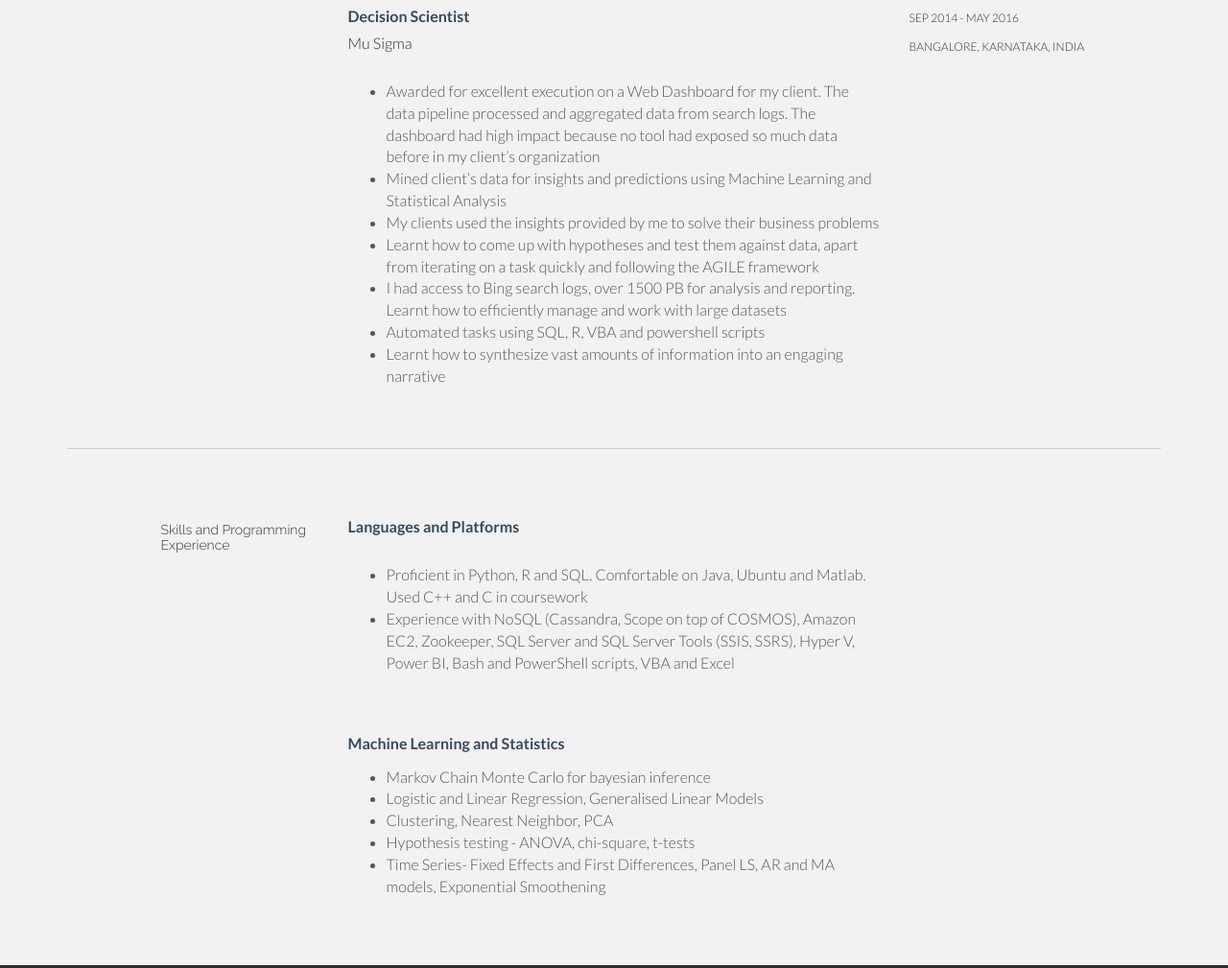
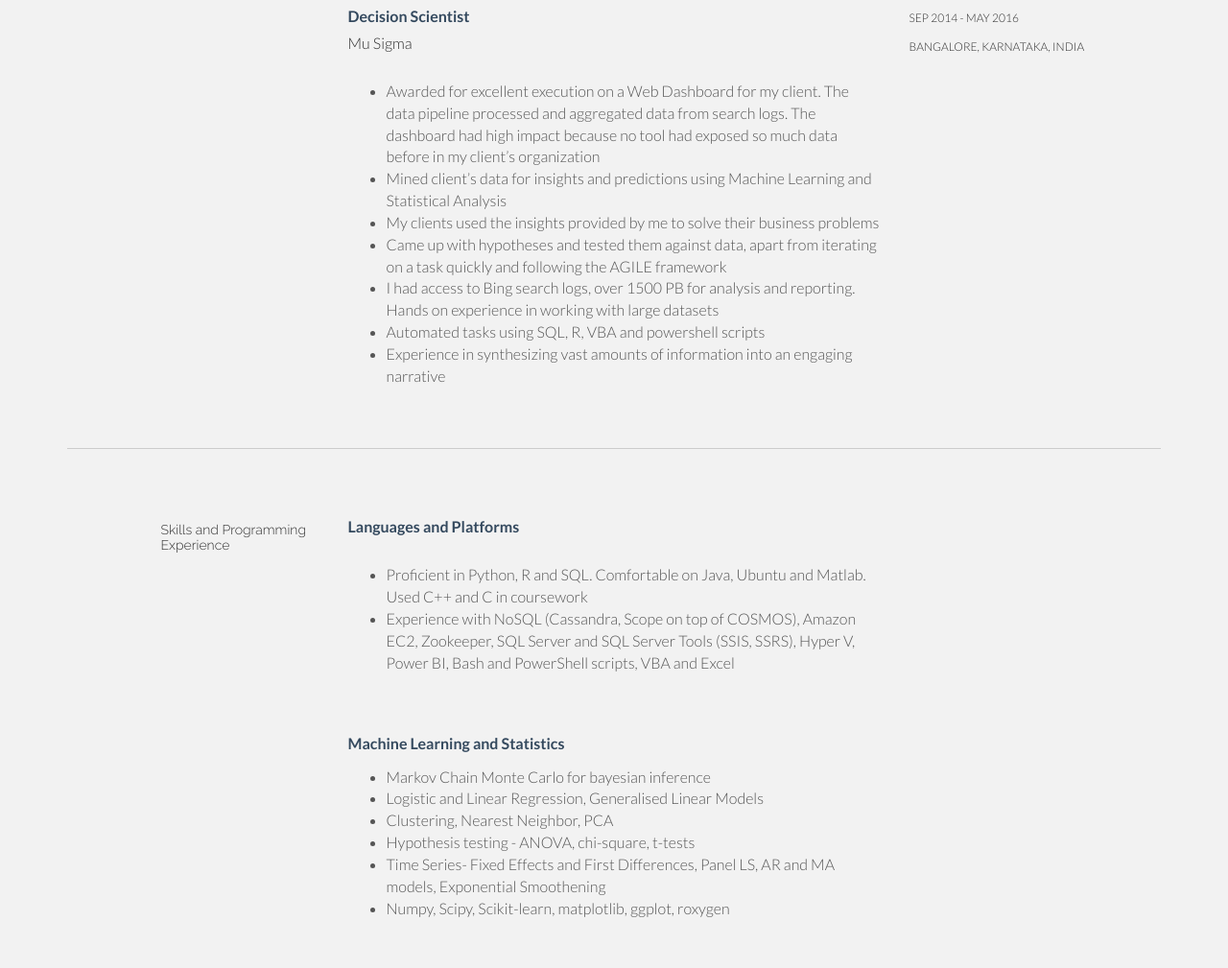
Before and after one commit to jacinthd/jacinthd.github.io, a plain HTML site: page index.html in a window 1280 px wide. Shown: the part 1498-2507 px from the top of the page at 96% size. Drawn offline with Linux system fonts and the light colour scheme.

Commit message:
resume language change

```diff
--- a/index.html
+++ b/index.html
@@ -149,10 +149,10 @@
 					<li>Awarded for excellent execution on a Web Dashboard for my client. The data pipeline processed and aggregated data from search logs. The dashboard had high impact because no tool had exposed so much data before in my client’s organization</li>
 					<li>Mined client’s data for insights and predictions using Machine Learning and Statistical Analysis </li>
 					<li>My clients used the insights provided by me to solve their business problems</li>
-					<li>Learnt how to come up with hypotheses and test them against data, apart from iterating on a task quickly and following the AGILE framework </li>
-					<li>I had access to Bing search logs, over 1500 PB for analysis and reporting. Learnt how to efficiently manage and work with large datasets </li>
+					<li>Came up with hypotheses and tested them against data, apart from iterating on a task quickly and following the AGILE framework </li>
+					<li>I had access to Bing search logs, over 1500 PB for analysis and reporting. Hands on experience in working with large datasets </li>
 					<li>Automated tasks using SQL, R, VBA and powershell scripts </li>
-					<li>Learnt how to synthesize vast amounts of information into an engaging narrative</li>
+					<li>Experience in synthesizing vast amounts of information into an engaging narrative</li>
 					</ul></more></p>
 				</div>
 				<div class="col-lg-3">
@@ -192,6 +192,7 @@
 						<li> Clustering, Nearest Neighbor, PCA </li>
 						<li> Hypothesis testing - ANOVA, chi-square, t-tests </li>
 						<li> Time Series- Fixed Effects and First Differences, Panel LS, AR and MA models, Exponential Smoothening</li>
+						<li> Numpy, Scipy, Scikit-learn, matplotlib, ggplot, roxygen</li>
 						<ul><br/>
 					</p>
 					<p><more> </more></p>
```
Also changed, not shown: 1 other file.
